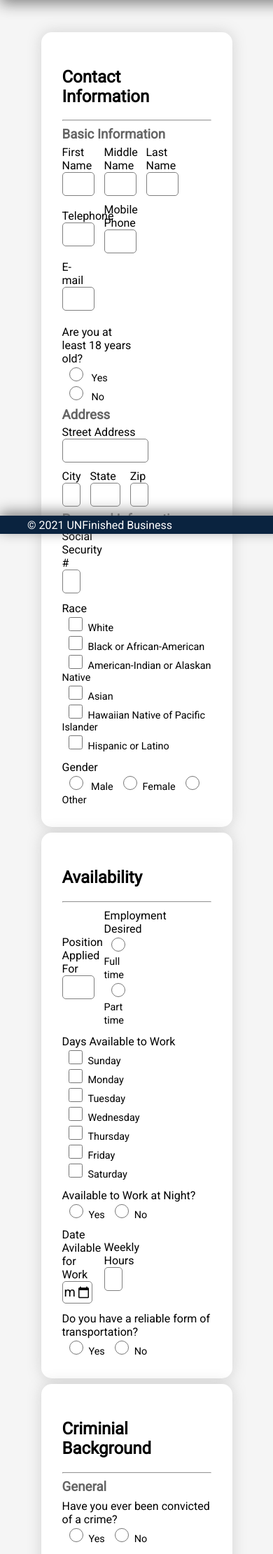
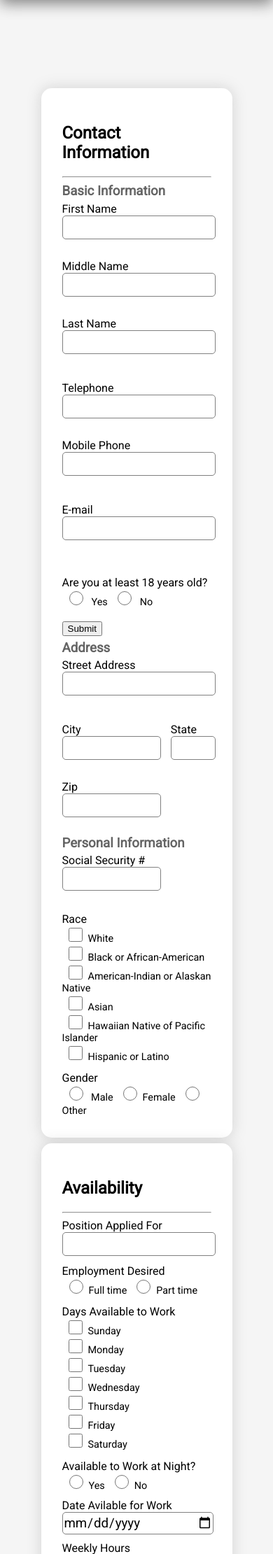
Before and after one commit to Carrasco-R/Simple-Job-Application, a PHP site: page / in a window 390 px wide. Shown: the part 81-2302 px from the top of the page at 70% size. Run offline with PHP 8.4, Linux system fonts and the light colour scheme.

Commit message:
responsiveness

```diff
--- a/home.html
+++ b/home.html
@@ -18,64 +18,76 @@
         <div class="card">
           <h2>Contact Information</h2>
           <hr />
-
           <h3>Basic Information</h3>
           <div class="field-grid">
             <div class="span-3">
               <label for="firstName">First Name</label>
               <input type="text" name="firstName" id="firstName" />
+              <div id="error-firstName" class="error">&nbsp;</div>
             </div>
             <div class="span-3">
               <label for="middleName">Middle Name</label>
               <input type="text" name="middleName" id="middleName" />
+              <div id="error-middleName" class="error">&nbsp;</div>
             </div>
             <div class="span-3">
               <label for="lastName">Last Name</label>
               <input type="text" name="lastName" id="lastName" />
+              <div id="error-lastName" class="error">&nbsp;</div>
             </div>
             <div class="span-3"></div>
             <div class="span-3">
               <label for="telephone">Telephone</label>
-              <input type="text" name="telephone" id="telephone" />
+              <input type="number" name="telephone" id="telephone" />
+              <div id="error-telephone" class="error">&nbsp;</div>
             </div>
             <div class="span-3">
               <label for="mobilephone">Mobile Phone</label>
-              <input type="text" name="mobilephone" id="mobilephone" />
+              <input type="number" name="mobilephone" id="mobilephone" />
+              <div id="error-mobilephone" class="error">&nbsp;</div>
             </div>
             <div class="span-6"></div>
             <div class="span-3">
               <label for="email">E-mail</label>
               <input type="text" name="email" id="email" />
+              <div id="error-email" class="error">&nbsp;</div>
             </div>
             <div class="span-9"></div>
             <div class="span-10"></div>
             <div class="span-6 radio-field">
               <div class="label">Are you at least 18 years old?</div>
-              <input type="radio" name="over18" id="atleast18" />
+              <input type="radio" name="over18" id="atleast18" value="yes" />
               <label for="atleast18">Yes</label>
-              <input type="radio" name="over18" id="under18" />
+              <input type="radio" name="over18" id="under18" value="no" />
               <label for="under18">No</label>
+              <input style="display: none" type="radio" name="over18" checked value="" />
+              <div id="error-over18" class="error">&nbsp;</div>
             </div>
           </div>
 
+          <button type="submit">Submit</button>
           <h3>Address</h3>
           <div class="field-grid">
             <div class="span-5">
               <label for="street">Street Address</label>
               <input type="text" name="street" id="street" />
+              <div id="error-street" class="error">&nbsp;</div>
             </div>
             <div class="span-7"></div>
             <div class="span-2">
               <label for="city">City</label>
               <input type="text" name="city" id="city" />
+              <div id="error-city" class="error">&nbsp;</div>
             </div>
             <div class="span-1">
               <label for="state">State</label>
               <input type="text" name="state" id="state" />
+              <div id="error-state" class="error">&nbsp;</div>
             </div>
             <div class="span-2">
               <label for="zip">Zip</label>
               <input type="text" name="zip" id="zip" />
+              <div id="error-zip" class="error">&nbsp;</div>
             </div>
           </div>
 
@@ -84,6 +96,7 @@
             <div class="span-2">
               <label for="ssn">Social Security #</label>
               <input type="text" name="ssn" id="ssn" />
+              <div id="error-ssn" class="error">&nbsp;</div>
             </div>
             <div class="span-12 checkbox-field">
               <div class="label">Race</div>
@@ -280,12 +293,11 @@
               <div class="label">Do you accept the terms above?</div>
               <label><input type="radio" name="acceptedTerms" value="yes" />Yes</label>
               <label><input type="radio" name="acceptedTerms" value="no" />No</label>
-              <input style="display: none" type="radio" name="acceptedTerms" value="untouched" checked />
+              <input style="display: none" type="radio" name="acceptedTerms" value="" checked />
+              <div id="error-acceptedTerms" class="error">&nbsp;</div>
             </div>
           </div>
         </div>
-
-        <button type="submit">Submit</button>
       </form>
     </main>
     <footer>&#169; 2021 UNFinished Business</footer>
--- a/style.css
+++ b/style.css
@@ -2,6 +2,7 @@
 
 html {
   height: 100vh;
+  width: 100vw;
 }
 body {
   background-color: whitesmoke;
@@ -12,10 +13,10 @@ body {
 
 header {
   color: white;
-  position: fixed;
-  top: 0px;
+  /* position: fixed; */
+  /* top: 0px; */
   background-color: rgb(10, 35, 63);
-  width: 100vw;
+  /* width: 100vw; */
   padding-left: 15vw;
   box-shadow: 0px 5px 20px grey;
 }
@@ -23,11 +24,11 @@ h1 {
   display: inline-block;
 }
 footer {
-  position: fixed;
-  bottom: 0px;
+  /* position: fixed; */
+  /* bottom: 0px; */
   color: white;
   background-color: rgb(10, 35, 63);
-  width: 100vw;
+  /* width: 100vw; */
   padding: 0.4vh 10vw;
   box-shadow: 0px -5px 20px grey;
 }
@@ -88,6 +89,17 @@ input[type="checkbox"] {
   margin-top: 1%;
 }
 
+.field-grid {
+  display: grid;
+  /* grid-template-columns: repeat(12, 1fr); */
+  align-items: center;
+  row-gap: 10px;
+  column-gap: 20px;
+}
+@media only screen and (max-width: 99999px) {
+  .field-grid {
+    grid-template-columns: repeat(12, 1fr);
+  }
   .span-1 {
     grid-column: span 1;
   }
@@ -124,13 +136,58 @@ input[type="checkbox"] {
   .span-12 {
     grid-column: span 12;
   }
-
+}
+@media only screen and (max-width: 1280px) {
   .field-grid {
-  display: grid;
-  grid-template-columns: repeat(12, 1fr);
-  align-items: center;
-  row-gap: 10px;
-  column-gap: 20px;
+    grid-template-columns: repeat(6, 1fr);
+  }
+  .span-1 {
+    grid-column: span 1;
+  }
+  .span-2 {
+    grid-column: span 2;
+  }
+  .span-3 {
+    grid-column: span 3;
+  }
+  .span-4 {
+    grid-column: span 4;
+  }
+  .span-5 {
+    grid-column: span 5;
+  }
+  .span-6,
+  .span-7,
+  .span-8,
+  .span-9,
+  .span-10,
+  .span-11,
+  .span-12 {
+    grid-column: span 6;
+  }
+}
+@media only screen and (max-width: 850px) {
+  .field-grid {
+    grid-template-columns: repeat(3, 1fr);
+  }
+  .span-1 {
+    grid-column: span 1;
+  }
+  .span-2 {
+    grid-column: span 2;
+  }
+  .span-3,
+  .span-4,
+  .span-5,
+  .span-6,
+  .span-7,
+  .span-8,
+  .span-9,
+  .span-10,
+  .span-11,
+  .span-12 {
+    grid-column: span 3;
+  }
 }
 .experience,
 .educationItem,
@@ -164,3 +221,6 @@ input[type="checkbox"] {
 #addCrime:hover {
   background-color: rgb(29, 58, 95);
 }
+.error {
+  color: red;
+}
```
Also changed, not shown: index.js (+150 -4 lines). Lines whose indentation alone changed are shown as unchanged.
